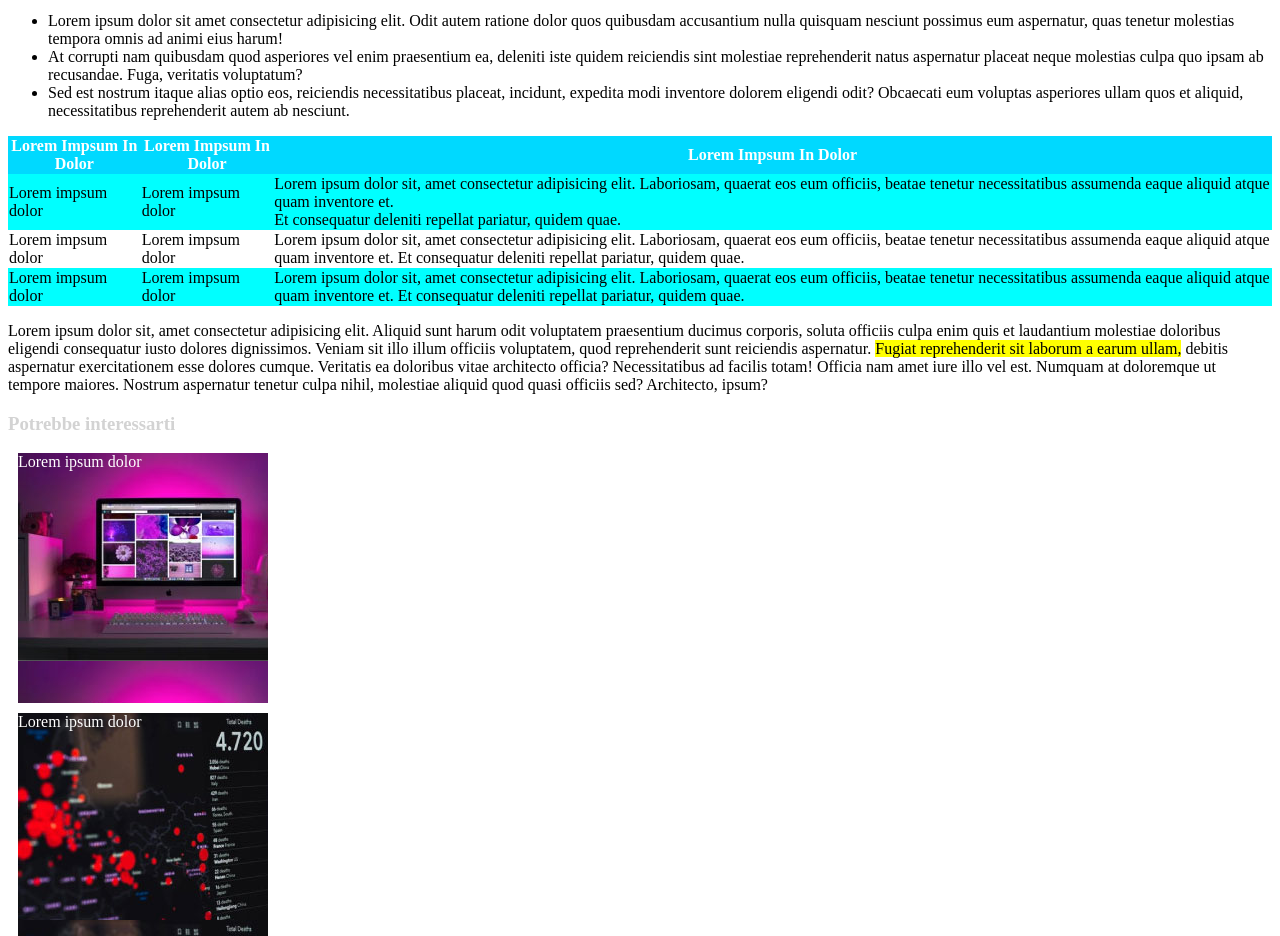
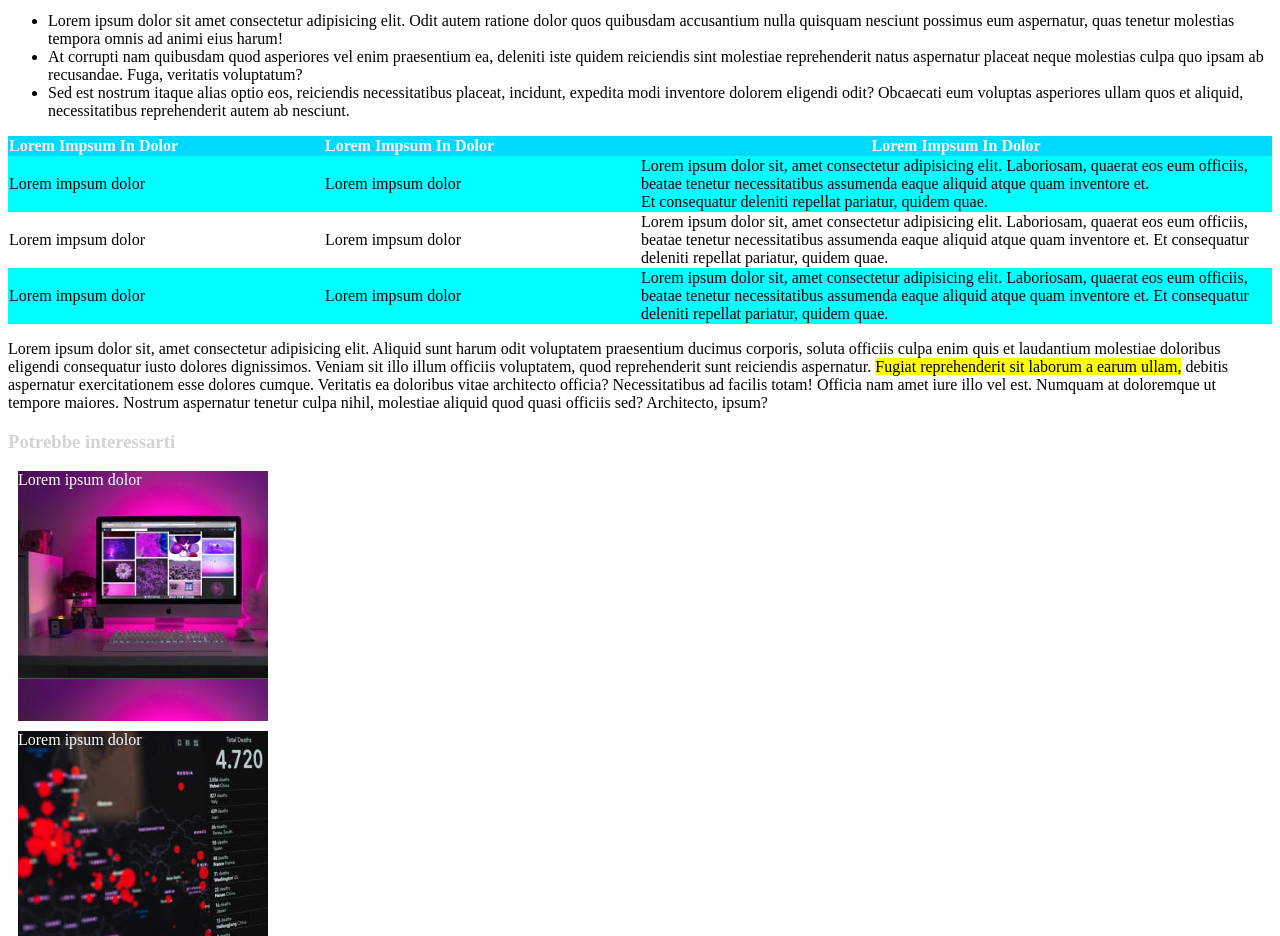
Before and after one commit to rpalanga/html-css-booleaner, a plain HTML site: page index.html in a window 1280 px wide. Shown: the part 820-1756 px from the top of the page. Drawn offline with Linux system fonts and the light colour scheme.

Commit message:
ultime modifiche

```diff
--- a/css/style.css
+++ b/css/style.css
@@ -62,3 +62,12 @@
     text-align: left;
 
 }
+.cella-grande{
+    width: 50%;
+    text-align: left;
+}
+
+.cella-piccola{
+    width: 25%;
+    text-align: left;
+}
--- a/index.html
+++ b/index.html
@@ -1,5 +1,5 @@
 <!DOCTYPE html>
-<html lang="en">
+<html lang="it">
 <head>
     <meta charset="UTF-8">
     <meta name="viewport" content="width=device-width, initial-scale=1.0">
@@ -48,9 +48,9 @@
         <table class="tabella">
             <thead id="titolo-tabella">
                 <tr>
-                    <th colspan="2">Lorem Impsum In Dolor</th>
-                    <th colspan="2">Lorem Impsum In Dolor</th>
-                    <th >Lorem Impsum In Dolor</th>
+                    <th colspan="2" class="cella-piccola">Lorem Impsum In Dolor</th>
+                    <th colspan="2" class="cella-piccola">Lorem Impsum In Dolor</th>
+                    <th id="cella-grande">Lorem Impsum In Dolor</th>
                 </tr>
             </thead>
             <tbody>
```
